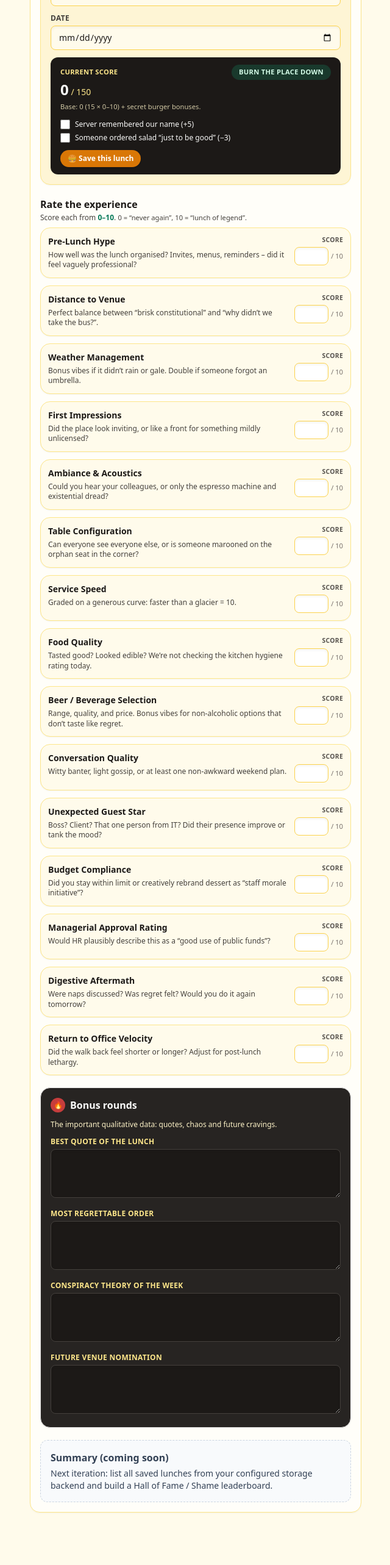
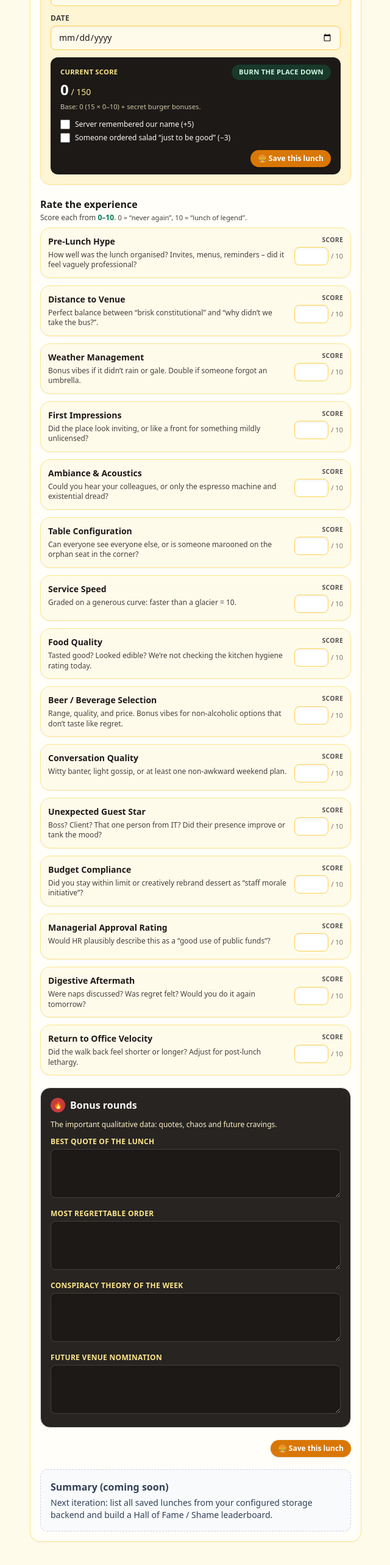
Before and after one commit to PrioryoftheBadger/sturdy-fiesta, a React (Vite) app: page / in a window 1280 px wide. Shown: the part 224-2790 px from the top of the page at 61% size, without its empty margins (319-959 px from the left). Built offline with nearby package versions, Linux system fonts and the light colour scheme.

Commit message:
Move duplicate save button to app summary area

```diff
--- a/src/app.tsx
+++ b/src/app.tsx
@@ -155,6 +155,16 @@ function App() {
                   onFutureVenueChange={setFutureVenue}
                 />
 
+                <div className="flex justify-end">
+                  <button
+                    type="button"
+                    onClick={handleSave}
+                    className="inline-flex items-center justify-center rounded-full bg-amber-600 px-3 py-1.5 text-xs font-semibold text-white shadow hover:bg-amber-700 active:bg-amber-800"
+                  >
+                    🍔 Save this lunch
+                  </button>
+                </div>
+
                 <section className="rounded-xl border border-dashed border-slate-300 bg-slate-50 p-4 text-sm text-slate-700">
                   <h2 className="text-base font-semibold">Summary (coming soon)</h2>
                   <p className="mt-1">
--- a/src/components/MetaSection.tsx
+++ b/src/components/MetaSection.tsx
@@ -104,14 +104,17 @@ export default function MetaSection({
           </label>
         </div>
 
+        <div className="mt-3 flex justify-end">
           <button
             type="button"
             onClick={onSave}
-            className="mt-3 inline-flex items-center justify-center rounded-full bg-amber-600 px-3 py-1.5 text-xs font-semibold text-white shadow hover:bg-amber-700 active:bg-amber-800"
+            className="inline-flex items-center justify-center rounded-full bg-amber-600 px-3 py-1.5 text-xs font-semibold text-white shadow hover:bg-amber-700 active:bg-amber-800"
           >
             🍔 Save this lunch
           </button>
         </div>
+      </div>
+
     </section>
   );
 }
```
Lines whose indentation alone changed are shown as unchanged.
